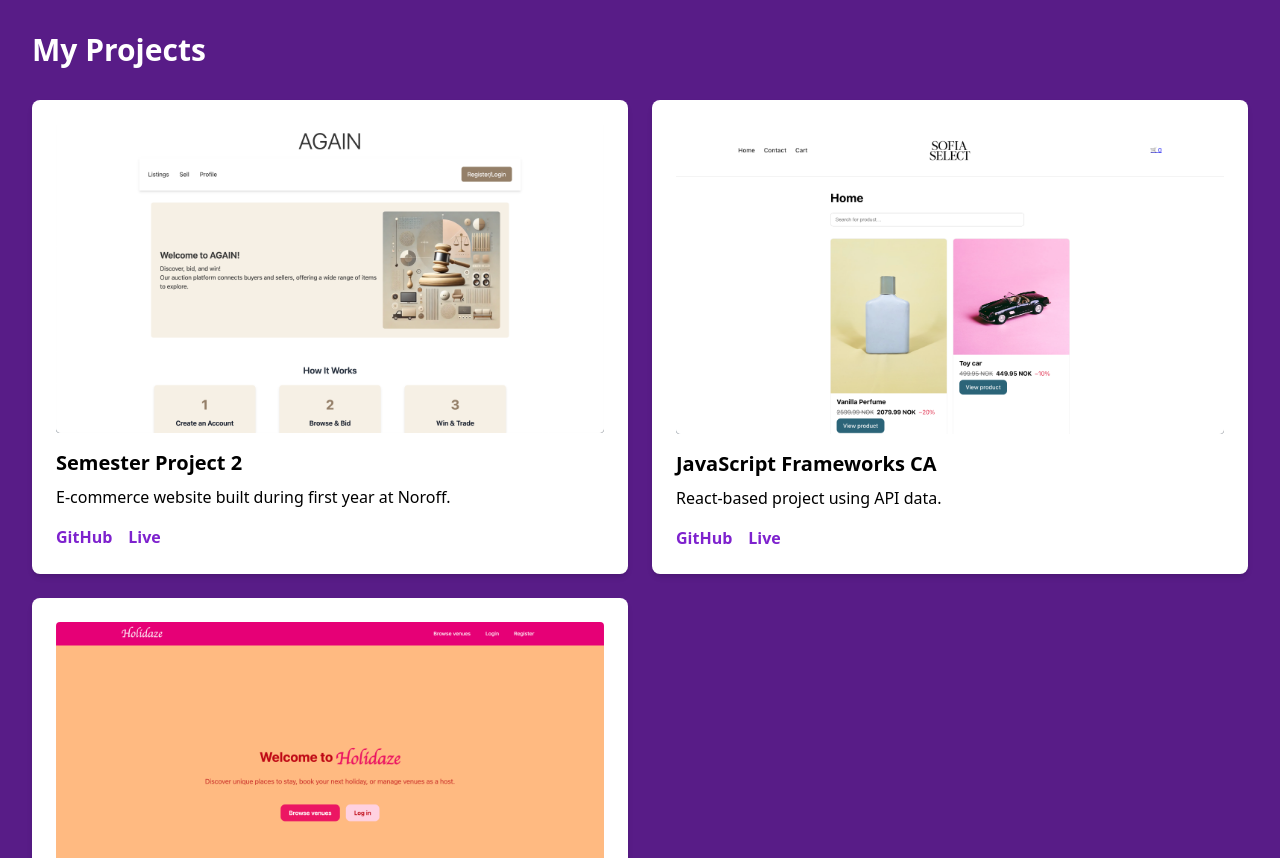
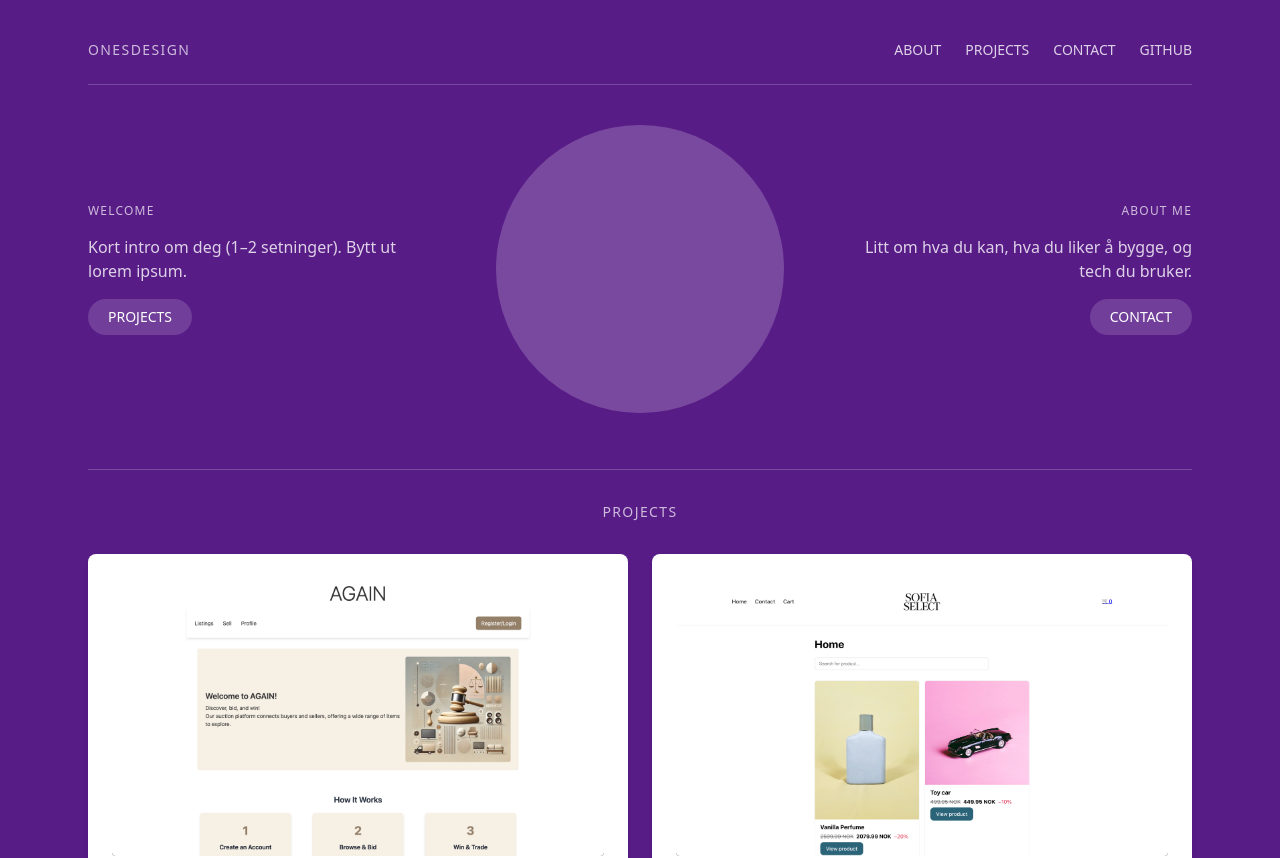
Before and after one commit to KineOnes/portfolio-2, a React (Vite) app: page / in a window 1280 px wide. Shown: the top 858 px of the page. Built offline with nearby package versions, Linux system fonts and the light colour scheme.

Commit message:
Create portfolio layout with sections and projects list

```diff
--- a/src/App.jsx
+++ b/src/App.jsx
@@ -1,13 +1,5 @@
-import ProjectsList from "./components/projects/ProjectsList";
+import Home from "./pages/Home";
 
 export default function App() {
-  return (
-    <main className="min-h-screen bg-purple-900 text-white p-8">
-      <h1 className="text-3xl font-bold mb-8">
-        My Projects
-      </h1>
-
-      <ProjectsList />
-    </main>
-  );
+  return <Home />;
 }
--- a/src/data/projects.js
+++ b/src/data/projects.js
@@ -3,7 +3,7 @@ const projects = [
       id: 1,
       title: "Semester Project 2",
       description: "E-commerce website built during first year at Noroff.",
-      image: "projects/semester-project-2.png",
+      image: "/projects/semester-project-2.png",
       repoUrl: "https://github.com/KineOnes/sp2",
       liveUrl: "https://again-auction-site.netlify.app/",
     },
@@ -11,7 +11,7 @@ const projects = [
       id: 2,
       title: "JavaScript Frameworks CA",
       description: "React-based project using API data.",
-      image: "projects/js-frameworks.png",
+      image: "/projects/js-frameworks.png",
       repoUrl: "https://github.com/KineOnes/noroff-ecom",
       liveUrl: "https://sofiaselect.netlify.app/",
     },
@@ -19,7 +19,7 @@ const projects = [
       id: 3,
       title: "Project Exam 2",
       description: "Final exam project showcasing full-stack skills.",
-      image: "projects/project-exam-2.png",
+      image: "/projects/project-exam-2.png",
       repoUrl: "https://github.com/KineOnes/holidaze",
       liveUrl: "https://holidaze2026.netlify.app/",
     },
```
